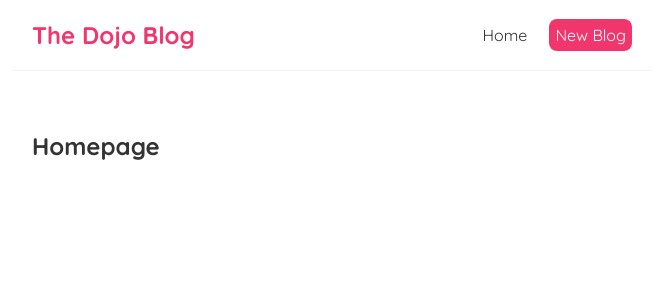
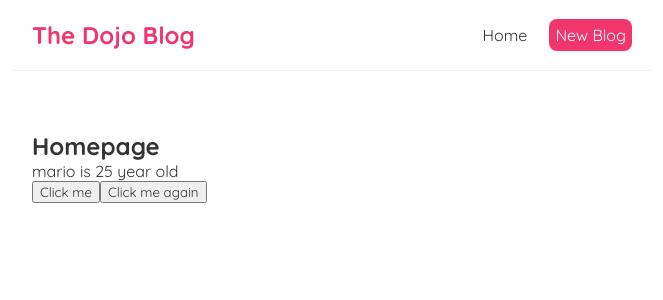
Before and after one commit to kmarsk/dojo-blog, a React (Create React App) app: page / in a window 1280 px wide. Shown: the top 300 px of the page, without its empty margins (308-971 px from the left). Built offline with nearby package versions, Linux system fonts and the light colour scheme; the HTML template or start-up script is replaced by a standard one.

Commit message:
added useState hook

```diff
--- a/src/Home.js
+++ b/src/Home.js
@@ -1,9 +1,27 @@
+import { useState } from 'react'
+
 const Home = () => {
+  // let name = "mario"
+  const [name, setName] = useState('mario');
+  const [age, setAge] = useState('25')
+
+  const handleClick = () => {
+    setName('luigi');
+    setAge('35');
+  }
+
+  const handleClickAgain = (name, e) => {
+    console.log('hello' + name, e.target);
+  }
+
   return (
     <div className="home">
       <h2>Homepage</h2>
+      <p> { name } is { age } year old </p>
+       <button onClick={handleClick}>Click me</button>
+       <button onClick={(e) => handleClickAgain('mario', e)}>Click me again</button>
     </div>
   );
 }
 
-export default Home
+export default Home;
```
